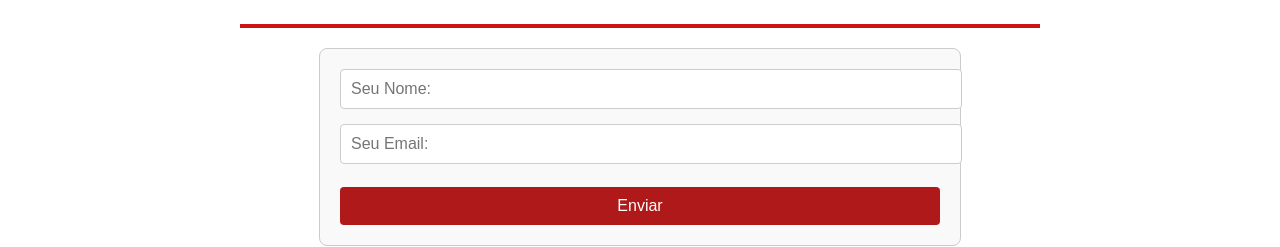
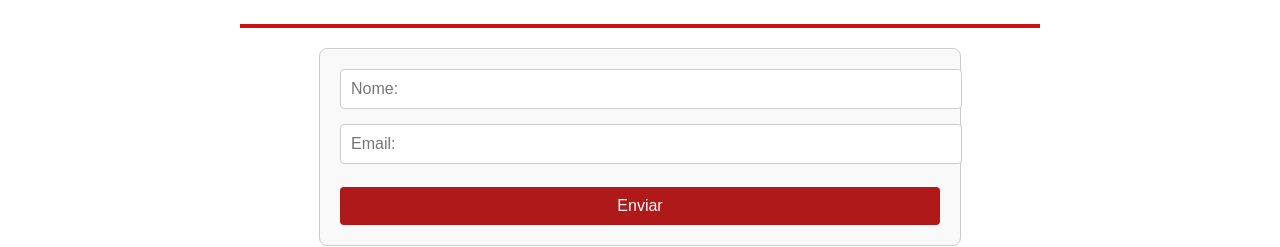
Before and after one commit to isadoraferreiramartins/RestaurantePopular, a React (Vite) app: page / in a window 1280 px wide. Shown: the part 4990-5237 px from the top of the page. Built offline with nearby package versions, Linux system fonts and the light colour scheme.

Commit message:
React dia 2

```diff
--- a/src/componentes/Pagecontato.jsx
+++ b/src/componentes/Pagecontato.jsx
@@ -10,12 +10,8 @@ function Pagecontato() {
       <hr />
 
       <form className="contact-form">
-        <input type="text" placeholder="Seu Nome:" className="contact-input" />
-        <input
-          type="email"
-          placeholder="Seu Email:"
-          className="contact-input"
-        />
+        <input type="text" placeholder="Nome:" className="contact-input" />
+        <input type="email" placeholder="Email:" className="contact-input" />
         <button type="submit" className="contact-button">
           Enviar
         </button>
```
Also changed, not shown: src/CSS/pagecardapio.css (line endings or trailing spaces), src/CSS/pagelocalizacao.css (line endings or trailing spaces).
